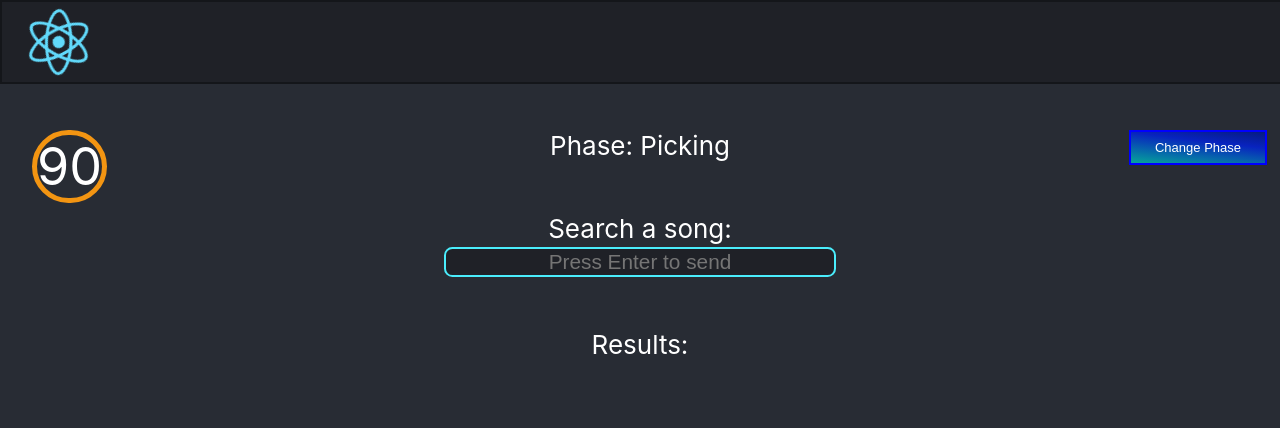
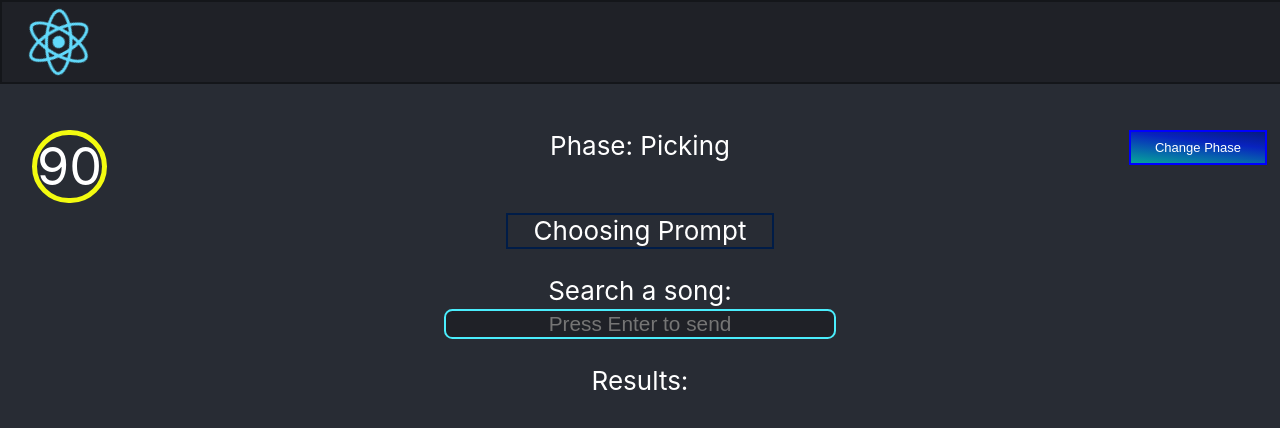
Before and after one commit to JamiePacheco/CISC498-Project-Client, a React (Create React App) app in the folder aux-arena/: page /aux-arena in a window 1280 px wide. Both pictures are taken after a click on the button "Change Phase". Shown: the top 428 px of the page. Built offline with nearby package versions, Linux system fonts and the light colour scheme.

Commit message:
Implemented viewing section, with video embed

```diff
--- a/aux-arena/src/App.css
+++ b/aux-arena/src/App.css
@@ -97,6 +97,11 @@
   background-position: right center;
 }
 
+.button:disabled{
+  border: 2px inset red;
+  background-image: linear-gradient(to bottom left, rgba(223, 224, 228, 1) 0%, rgba(242, 165, 163, 1) 51%, rgba(255, 47, 0, 1) 100%);
+}
+
 .button.login{
   margin-top: 15ch;
 }
--- a/aux-arena/src/Pages/AuxArena.css
+++ b/aux-arena/src/Pages/AuxArena.css
@@ -3,7 +3,7 @@
 }
 
 .game-display{
-    padding-top:2em;
+    padding-top:1em;
 }
 
 .prompt-sfx{
@@ -23,10 +23,19 @@
 
 /*These are for different timer color based on phase*/
 .Prompt{border-color: rgba(255, 194, 159, 1);}
-.Picking{border-color: rgba(243, 149, 18, 1);}
-.Viewing{border-color: rgba(246, 255, 0, 1);}
-.Voting{border-color: rgba(0, 255, 60, 1);}
-.Winner{border-color: rgba(0, 183, 255, 1);}
+.Picking{border-color: rgba(243, 251, 16, 1);}
+.Viewing{border-color: rgba(1, 242, 74, 1);}
+.Winner{border-color: rgba(0, 89, 255, 1);}
+
+.prompt-box{
+    margin-top: 2em;
+    padding-left: 1em;
+    padding-right: 1em;
+    border: 2px solid rgba(0, 28, 71, 1);
+    height: 2rem;
+    justify-self: center;
+    align-text: center;
+}
 
 .results{
     display: grid;
@@ -54,3 +63,9 @@
     padding-left: 1rem;
     width: 4em;
 }
+
+.viewing{
+    padding-top: 0em;
+    display: flex;
+    justify-content: space-between;
+}
--- a/aux-arena/src/Pages/AuxArena.tsx
+++ b/aux-arena/src/Pages/AuxArena.tsx
@@ -3,6 +3,7 @@ import "./AuxArena.css"
 import "./Lobby.css"
 import testCase from "../testCaseTOBEREMOVED/aux_arena_bird_brain_test_data.json"
 import Results from "./Results";
+import background from "../Images/PlaceHolderBackground.png"
 
 //Prompt Phase: Players creates a prompt
 //Picking Phase: Choosing a song (Only for participating players)
@@ -10,7 +11,7 @@ import Results from "./Results";
 //      Spectators start here watching players in two previous phases
 //Voting Phase: Picking the song you like most/fits the theme best
 //Winner Phase: Show winner
-type phases = "Prompt" | "Picking" | "Viewing" | "Voting" | "Winner";
+type phases = "Prompt" | "Picking" | "Viewing" | "Winner";
 type player = "Player" | "Spectator";
 
 type items = { // Keeping only the two info needed for song picking, may need video link too
@@ -20,16 +21,25 @@ type items = { // Keeping only the two info needed for song picking, may need vi
 }
 
 export default function AuxArena(){
-    const [promptList, setList] = useState<string[]>([])
+    const [playerNames, setNames] = useState<string[]>(["Insert player name here", "Insert player name maybe"])
+    const [promptList, setList] = useState<string[]>([""])
     //Initially for prompt phase, then for picking phase
     const [input, setInput] = useState<string>("") //Send this one to server, used for each phase
     // Input can be different things depending on turn,
     // Prompt in prompt phase, search query in picking phase
     const [currPhase, setPhase] = useState<phases>("Prompt")
-    const [timer, setTime] = useState<number>(90) //Timer for each phase, pulled from server instead of local time
-    const [playerType, setType] = useState<player>("Player") //Check type on serverside and setType if spectator
+    const [timer, setTime] = useState<number>(90)
+    //Timer for each phase, pulled from server instead of local time
+    const [playerType, setType] = useState<player>("Player")
+    //Check type on serverside and setType if spectator
+    const [resultList, setResults] = useState<items[]>([])
+    //Pulled from server
+    const [selectedSong, setSelection] = useState<items>({title:"", thumbnail:"", id:""})// Selected by clientside player
+    //Send this ^ to server
     const [songList, setSongs] = useState<items[]>([])
-    const [selectedSong, setSelection] = useState<string>("")
+    const [myVote, setVote] = useState<number>(0)
+    //Sent vote to server, could change this to hold player name, but currently don't have that info
+
 
     function updateInput(event:any){
         setInput(event.target.value)
@@ -42,12 +52,15 @@ export default function AuxArena(){
                     setPhase("Picking")
                 break
             case "Picking":
+                if(resultList[0]){
                     setPhase("Viewing")
+                    setSongs([resultList[0], resultList[1]])
+                }
+                else{
+                    alert("NO SONGS SELECTED(click search bar and press enter)")
+                }
                 break
             case "Viewing":
-                setPhase("Voting")
-                break
-            case "Voting":
                 setPhase("Winner")
                 const newList = promptList.slice(1)
                 setList([...newList])
@@ -77,26 +90,38 @@ export default function AuxArena(){
                     thumbnail:i.snippet.thumbnails.high.url,
                     id: i.id.videoId
                 }))
-                setSongs([...list])
+                setResults([...list])
                 setInput("")
             }
         }
     };
+
+    function vote(playerNum: number){
+        setVote(playerNum);
+    }
 
     return (
         <div className="game-screen">
             <div className={`${currPhase} timer`}>{timer}</div>
             <button onClick={phaseChange} className="button" style={{position:"absolute", right:"1em"}}>Change Phase</button>
             Phase: {currPhase}
+            <div className={"prompt-box"}>
+                {`${promptList[0]}`===""? "Choosing Prompt" : `Prompt: ${promptList[0]}`}
+            </div>
             <div className="game-display">
-                {currPhase==="Prompt" && playerType==="Player" && <div>
+                {currPhase==="Prompt" && <div>
+                    {playerType==="Player" && <div>
                         Type a prompt: <div className="prompt-sfx">{promptList[0]}</div>
                         <input type="text" placeholder="Press Enter to submit" onKeyDown={handleKeyDown}
                             value={input} onChange={updateInput} className="text-box">
                         </input>
-                    <br></br>
                     </div>}
-                {currPhase==="Picking" && playerType==="Player" && <div>
+                    {playerType==="Spectator" && <div>
+                        {playerNames[0]} and {playerNames[1]} are currently thinking of Prompts
+                    </div>}
+                </div>}
+                {currPhase==="Picking" && <div>
+                    {playerType==="Player" && <div>
                         Search a song:
                         <br></br>
                         <input type="text" placeholder="Press Enter to send" onKeyDown={handleKeyDown}
@@ -104,16 +129,27 @@ export default function AuxArena(){
                         </input>
                         <br></br>
                         <div className="game-display">
-                        Results: {selectedSong}
-                        {songList[0] && <Results songs={songList} setSelected={setSelection} selected={selectedSong}></Results>}
+                            Results: {selectedSong.title}
+                            {resultList[0] && <Results songs={resultList} setSelected={setSelection} selected={selectedSong}></Results>}
                         </div>
-
                     </div>}
-                {(currPhase==="Viewing" || currPhase==="Picking" || currPhase==="Prompt") && playerType==="Spectator" && <div>
-
+                    {playerType==="Spectator" && <div>
+                        {playerNames[0]} and {playerNames[1]} are choosing songs, get ready to vote!
                     </div>}
-                {currPhase==="Voting" && <div>
-
+                </div>}
+                {currPhase==="Viewing" && <div className="viewing">
+                    <div> Player 1: {playerNames[0]}<div>
+                        <iframe id="ytplayer" width="640" height="360" title={songList[0].title}
+                            src={`https://www.youtube.com/embed/${songList[0].id}?autoplay=1`}></iframe>
+                        </div>
+                        <button disabled={myVote===1 ? true : false} onClick={()=>vote(1)} className="button">Vote for this player</button>
+                    </div>
+                    <div> Player 2: {playerNames[1]}<div>
+                        <iframe id="ytplayer" width="640" height="360" title={songList[1].title}
+                            src={`https://www.youtube.com/embed/${songList[1].id}`}></iframe>
+                        </div>
+                        <button disabled={myVote===2 ? true : false} onClick={()=>vote(2)} className="button">Vote for this player</button>
+                    </div>
                 </div>}
                 {currPhase==="Winner" && <div>
 
--- a/aux-arena/src/Pages/Results.tsx
+++ b/aux-arena/src/Pages/Results.tsx
@@ -8,8 +8,8 @@ type items = {
 
 export interface results{
     songs: items[];
-    selected: string;
-    setSelected: (link:string)=>void;
+    selected: items;
+    setSelected: (link:items)=>void;
 }
 
 export default function SongResults({songs, setSelected, selected}:results){
@@ -19,7 +19,7 @@ export default function SongResults({songs, setSelected, selected}:results){
     return (
         <div className="results">
             {songList.map((song) => (
-                <div className={`${selected===song.id? "selected" : "unselected"} songResults`} onClick={()=> setSelected(song.id)}>
+                <div className={`${selected===song? "selected" : "unselected"} songResults`} onClick={()=> setSelected(song)}>
                     <img className="thumbnail" src={song.thumbnail} alt="Thumbnail"></img>
                     <div>{song.title}</div>
                 </div>
```
Also changed, not shown: aux-arena/src/Images/PlaceHolderBackground.png (added). Lines whose indentation alone changed are shown as unchanged.
